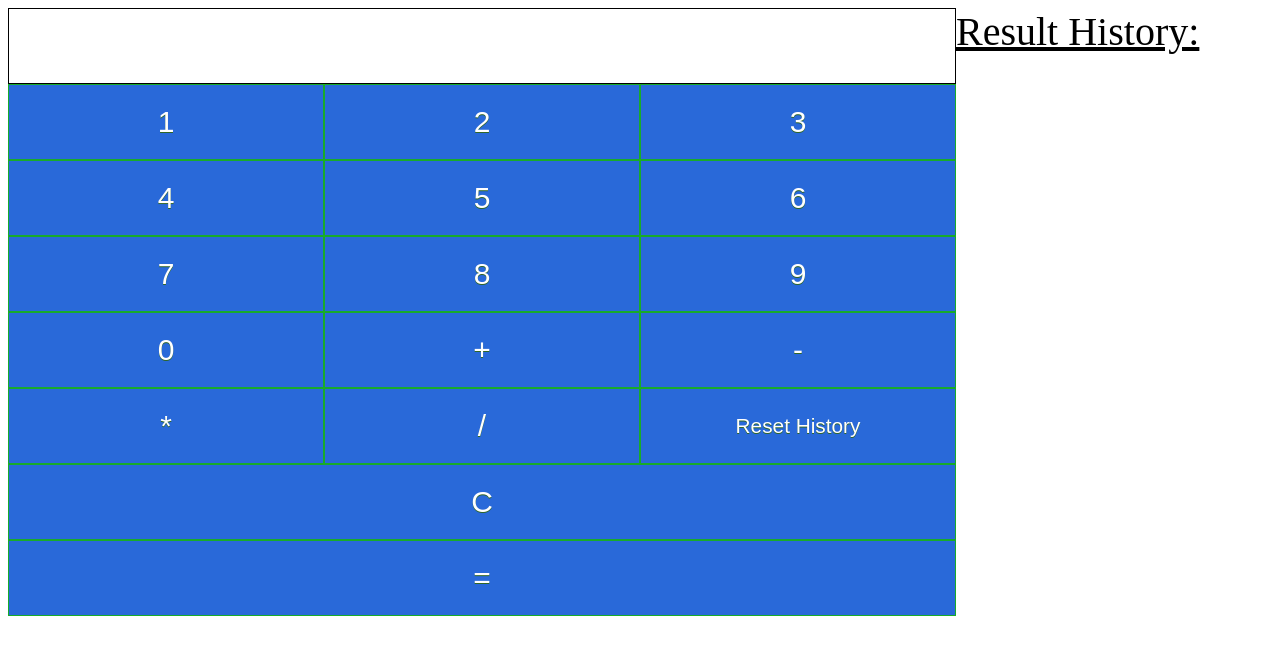
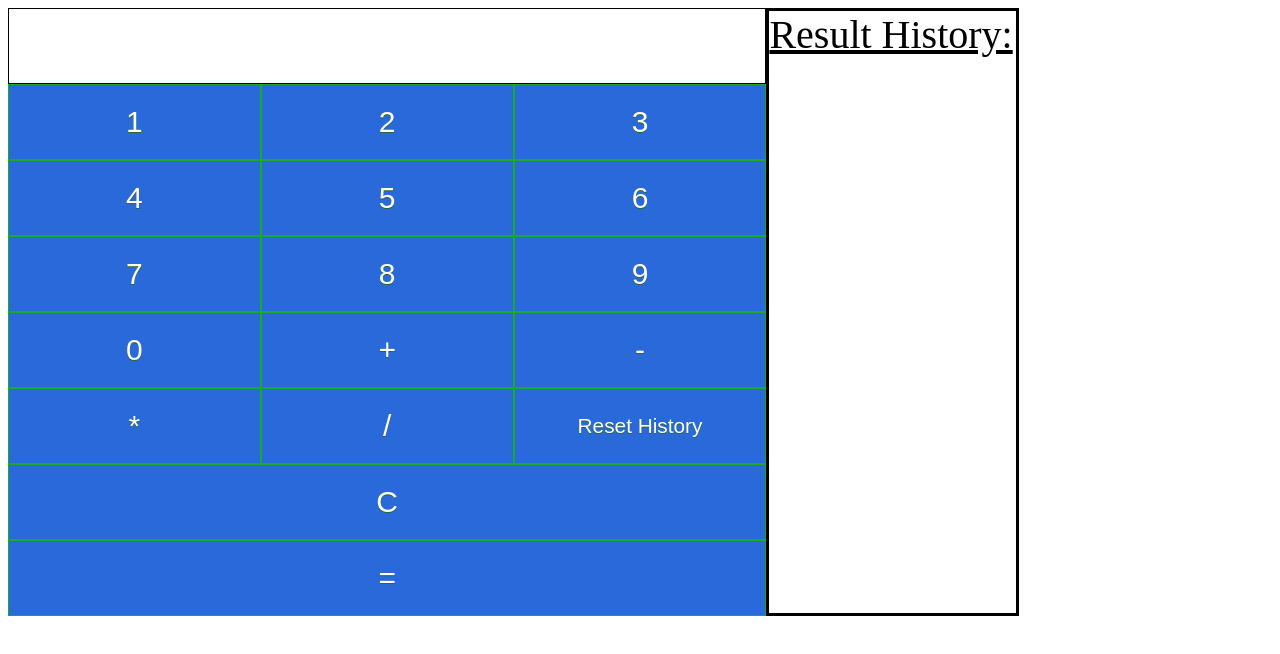
Before and after one commit to Godnessy/godnessy.github.io, a website: page Calculator/index.html in a window 1280 px wide. Drawn offline with Linux system fonts and the light colour scheme.

Commit message:
continued fixing CSS to fit different resolutions

```diff
--- a/Calculator/style.css
+++ b/Calculator/style.css
@@ -3,7 +3,7 @@
   width: 100%;
   height: auto;
   grid-template-columns: 1fr 1fr 1fr 1fr;
-  grid-template-rows: 1fr 1fr 1fr 1fr 1fr 1fr 1fr;
+  grid-template-rows: 1fr 1fr 1fr 1fr 1fr 1fr 1fr 1fr;
 }
 
 button {
@@ -32,7 +32,7 @@ button:active {
 #resultBox {
   display: flex;
   border: 1px solid;
-  font-size: 70px;
+  font-size: 4em;
   grid-column: 1 / 4;
 }
 
@@ -44,7 +44,9 @@ button:active {
   font-size: 1.5em;
   grid-column: 4/5;
   grid-row: 2/-1;
-  font-size: 2em;
+  font-size: 3em;
+  border: solid;
+  border-top: none;
 }
 
 .resetHistory {
@@ -54,4 +56,25 @@ button:active {
 .historyTitle {
   font-size: 2.5em;
   text-decoration: underline;
+  border: solid;
+  border-bottom: none;
 }
+
+@media (max-width: 1450px) {
+  .container {
+    width: 80%;
+    height: auto;
+    align-content: center;
+  }
+
+  .historyBox {
+    font-size: 3em;
+  }
+}
+
+@media (max-width: 2500px) {
+  .container {
+    width: 80%;
+    align-content: center;
+  }
+}
```
